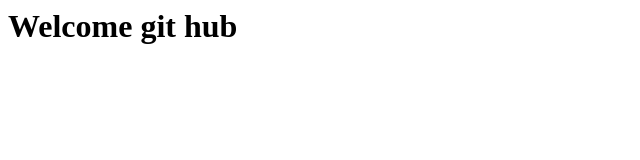
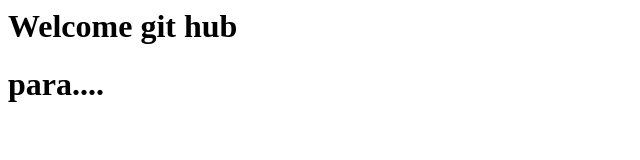
Before and after one commit to Sirivalli0710/my-lab, a plain HTML site: page index.html in a window 1280 px wide. Shown: the whole page, without its empty margins (0-640 px from the left). Drawn offline with Linux system fonts and the light colour scheme.

Commit message:
Update index.html

```diff
--- a/index.html
+++ b/index.html
@@ -1 +1,2 @@
 <h1>Welcome git hub</h1>
+<h1>para....</h1>
```
